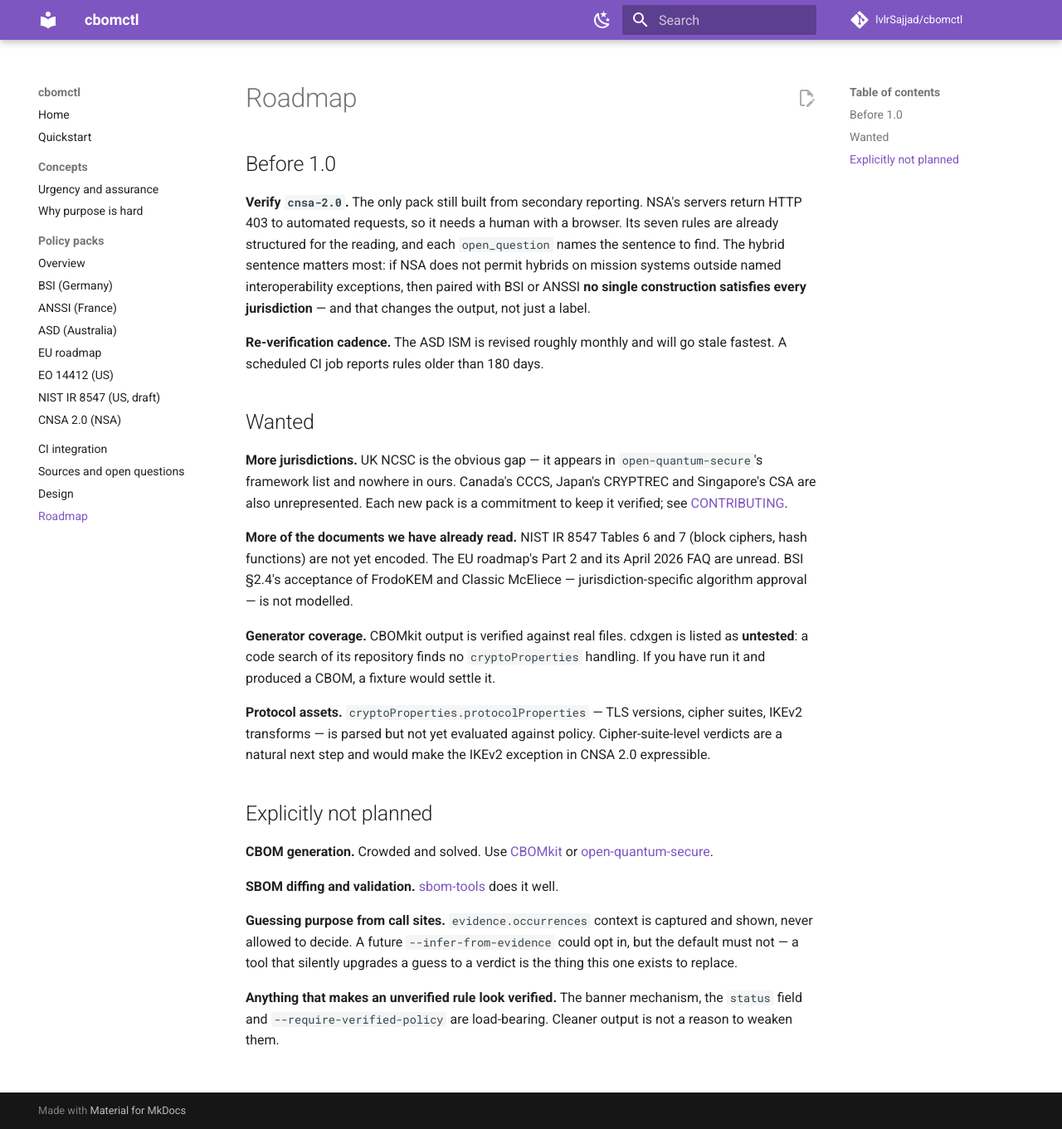
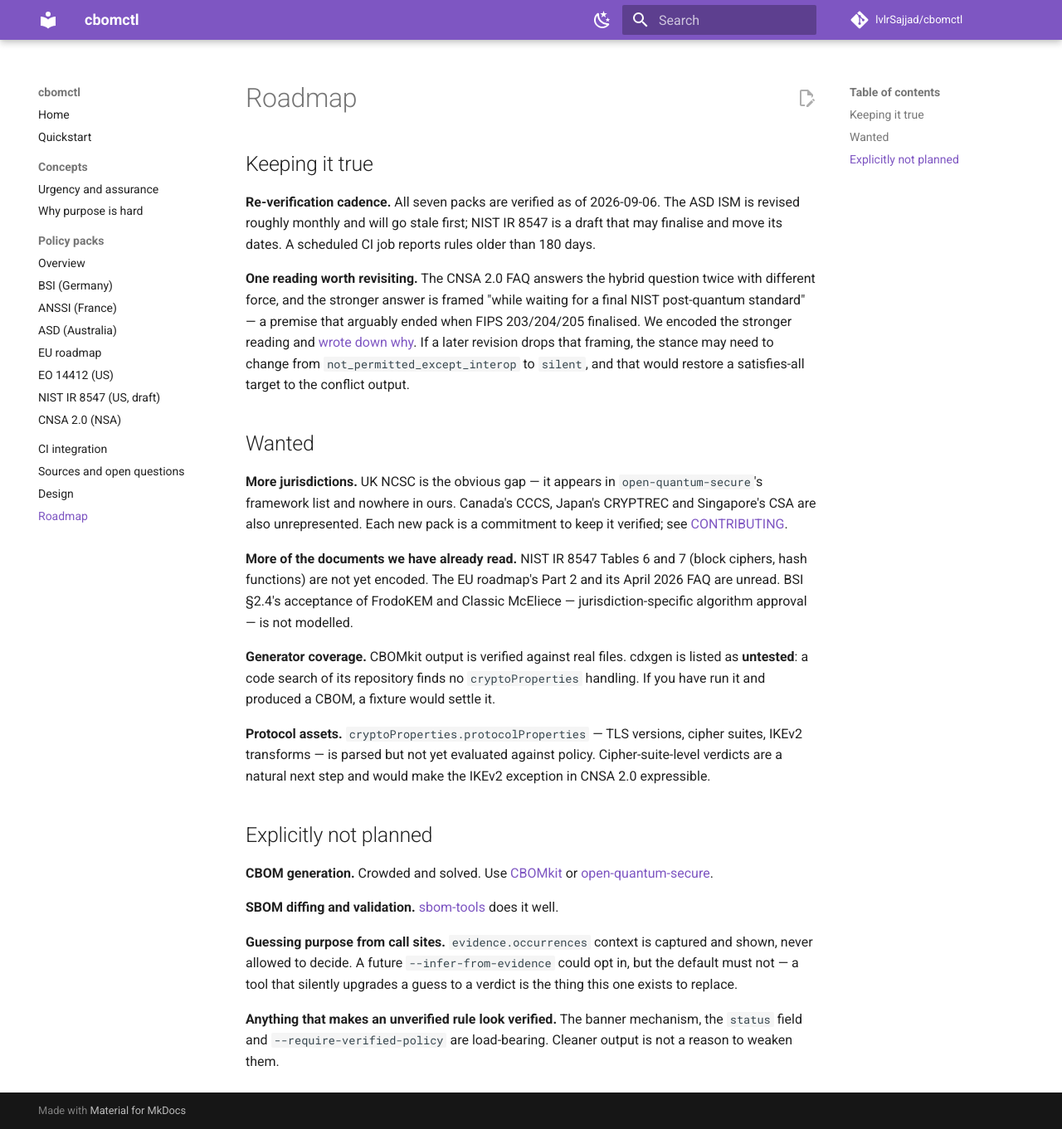
Before and after one commit to lvlrSajjad/cbomctl, an MkDocs documentation site: the page built from docs/roadmap.md, in a window 1280 px wide and 1361 px high. Shown: the whole window at 83% size. Built offline with MkDocs 1.6.1 and Material for MkDocs 9.7.7, drawn with Linux system fonts in a browser that asks for light colours; comment, search, counter and statistics services are not loaded.

Commit message:
chore: release workflow, checklist, and a consistency pass on the docs
Release workflow publishes on a v* tag via PyPI trusted publishing -- no token
stored anywhere -- and refuses to ship unless the suite passes on that commit,
the tag matches pyproject, every rule cites an allowlisted primary source, and
the wheel actually contains all seven packs.

RELEASE.md covers the one-time setup that is the user's to do (repo creation,
PyPI pending publisher, Pages) and the order to publish in: article 2 first
because it makes no claim about the tool being novel, then article 1 with the
Show HN.

Consistency pass: six documents still described cnsa-2.0 as unverified or the
count as six of seven. All corrected, including the caveat paragraph in article
2, which now describes the reading judgement that remains rather than a gap that
does not.

Co-Authored-By: Claude Opus 5 <noreply@anthropic.com>

```diff
--- a/docs/roadmap.md
+++ b/docs/roadmap.md
@@ -1,17 +1,19 @@
 # Roadmap
 
-## Before 1.0
+## Keeping it true
 
-**Verify `cnsa-2.0`.** The only pack still built from secondary reporting.
-NSA's servers return HTTP 403 to automated requests, so it needs a human with a
-browser. Its seven rules are already structured for the reading, and each
-`open_question` names the sentence to find. The hybrid sentence matters most:
-if NSA does not permit hybrids on mission systems outside named interoperability
-exceptions, then paired with BSI or ANSSI **no single construction satisfies
-every jurisdiction** — and that changes the output, not just a label.
+**Re-verification cadence.** All seven packs are verified as of 2026-09-06. The
+ASD ISM is revised roughly monthly and will go stale first; NIST IR 8547 is a
+draft that may finalise and move its dates. A scheduled CI job reports rules
+older than 180 days.
 
-**Re-verification cadence.** The ASD ISM is revised roughly monthly and will go
-stale fastest. A scheduled CI job reports rules older than 180 days.
+**One reading worth revisiting.** The CNSA 2.0 FAQ answers the hybrid question
+twice with different force, and the stronger answer is framed "while waiting for
+a final NIST post-quantum standard" — a premise that arguably ended when FIPS
+203/204/205 finalised. We encoded the stronger reading and
+[wrote down why](policy-sources.md). If a later revision drops that framing, the
+stance may need to change from `not_permitted_except_interop` to `silent`, and
+that would restore a satisfies-all target to the conflict output.
 
 ## Wanted
 
```
Also changed, not shown: CHANGELOG.md (+21 -8 lines), RELEASE.md (added, +80 -0 lines), articles/02-rsa-2048-and-rsa-3072.md (+9 -10 lines), docs/index.md (+3 -3 lines), docs/policy-sources.md (+1 -1 lines), outreach/pki-consortium-cfp.md (+3 -3 lines), policy-packs/CHANGELOG.md (+19 -8 lines), 1 other file.
